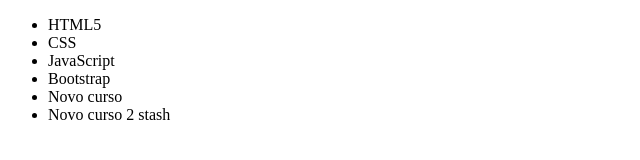
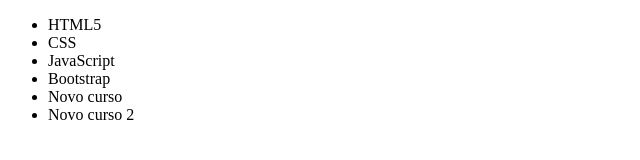
Before and after one commit to LarissaGiovanaAlaminos/aa-git, a plain HTML site: page index.html in a window 1280 px wide. Shown: the full height of the page, 0-640 px from the left. Drawn offline with Linux system fonts and the light colour scheme.

Commit message:
Revert "Vamos testar o stash"
This reverts commit 95a6127923adac1c0fa2d4eef1bede4e07d9b444.

```diff
--- a/index.html
+++ b/index.html
@@ -12,7 +12,7 @@
         <li>JavaScript</li>
         <li>Bootstrap</li>
         <li>Novo curso</li>
-        <li>Novo curso 2 stash</li>
+        <li>Novo curso 2</li>
     </ul>
 </body>
 </html>
```
